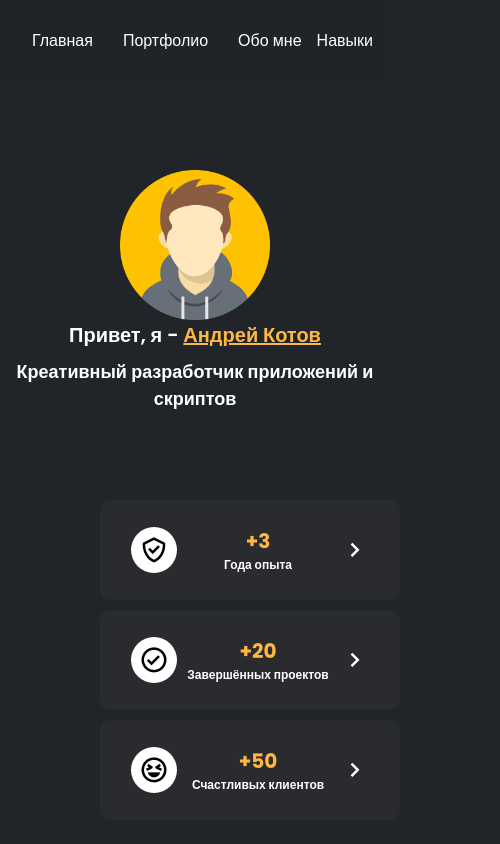
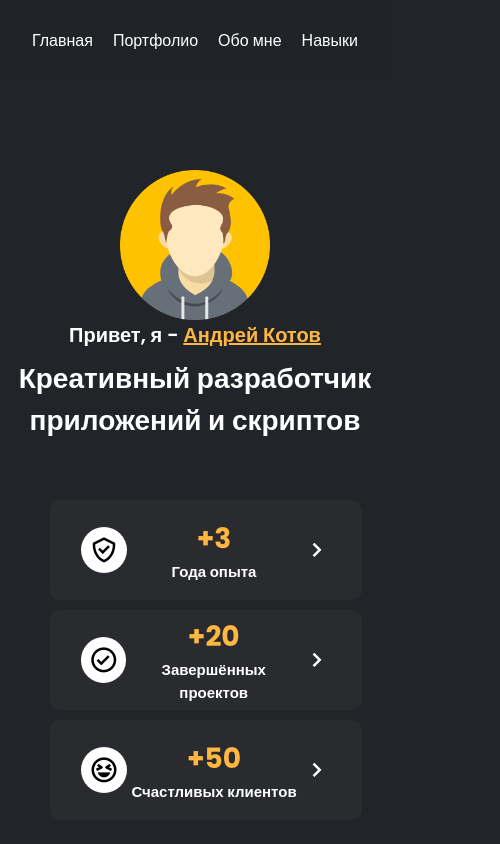
Before and after one commit to Andrey-Kotov-G/andrey-kotov-g.github.io, a plain HTML site: page index.html in a window 390 px wide. Shown: the top 844 px of the page, 500 px wide, since content can reach past the window. Drawn offline with nearby package versions, Linux system fonts and the light colour scheme.

Commit message:
Update styles.css

```diff
--- a/styles.css
+++ b/styles.css
@@ -70,16 +70,12 @@ body::-webkit-scrollbar-thumb {
     text-decoration: none;
     color: #fff;
     font-size: 16px;
-    margin-right: 25px;
+    margin: 0px 10px 0px 10px;
     transition: color 0.3s ease;
 }
 
 .navbar ul li:hover a {
     color: #ffb742;
-}
-
-.navbar ul li:last-child a {
-    margin: 0;
 }
 
 .write-to-me-btn {
@@ -403,7 +399,6 @@ footer .cols .links-col a:hover {
         gap: 10px;
         margin-left: auto;
         margin-right: auto;
-        min-width: 500px;
     }
 
     .guarantee .item {
@@ -439,6 +434,10 @@ footer .cols .links-col a:hover {
 }
 
 @media screen and (max-width: 780px) {
+    .navbar {
+        justify-content: center;
+    }
+
     .navbar h2 {
         visibility: hidden;
     }
@@ -447,8 +446,8 @@ footer .cols .links-col a:hover {
         position: absolute;
     }
 
-    .navbar ul li a {
-        margin: 0 15px 0 15px;
+    .navbar .write-to-me-btn {
+        visibility: hidden;
     }
 
     .main h4 {
@@ -530,20 +529,21 @@ footer .cols .links-col a:hover {
     }
 }
 
-@media screen and (max-width: 480px) {
-    .main p.title {
-        font-size: 18px;
-    }
-
+@media screen and (max-width: 505px) {
     .main p.subtitle {
         font-size: 10px;
     }
 
-    .guarantee .item .info h3 {
-        font-size: 20px;
+    .guarantee {
+        position: absolute;
+        width: 80%;
+        padding: 0 0 0 0;
+        margin-left: 50px;
+        justify-content: center;
     }
 
-    .guarantee .item .info p {
-        font-size: 12px;
+    .about {
+        position: inherit;
+        margin-top: 10cm;
     }
 }
```
